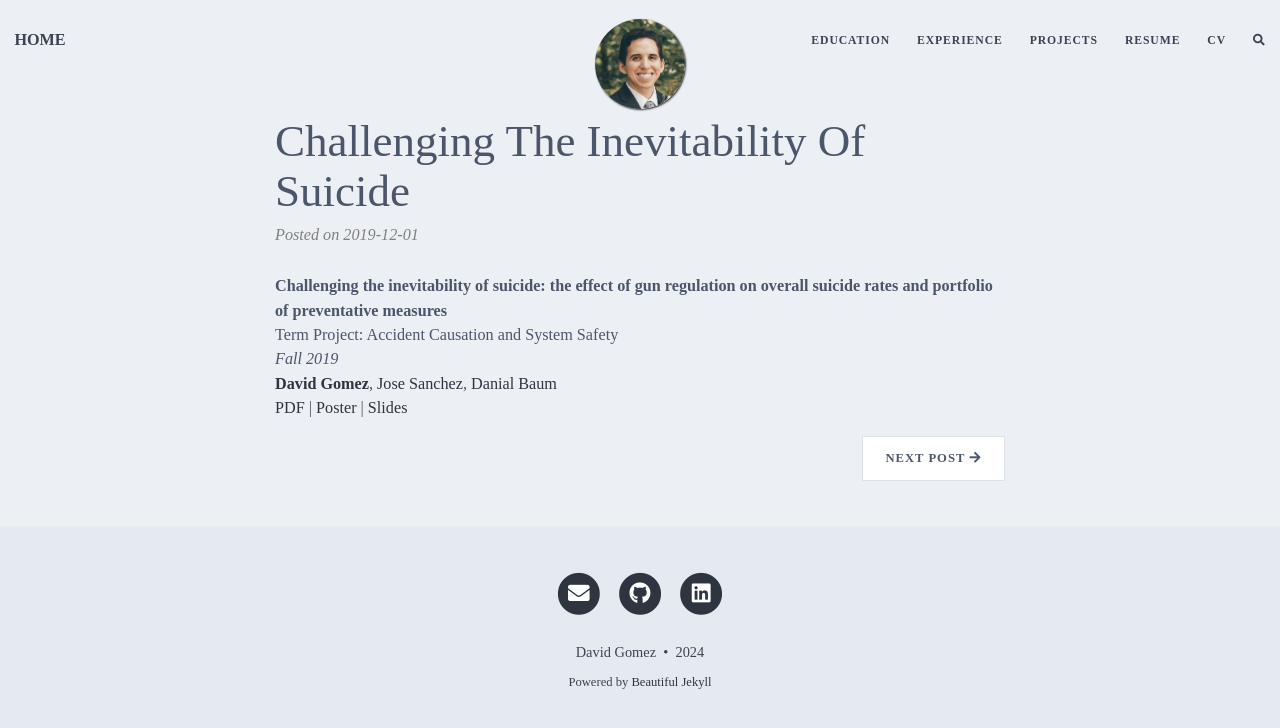
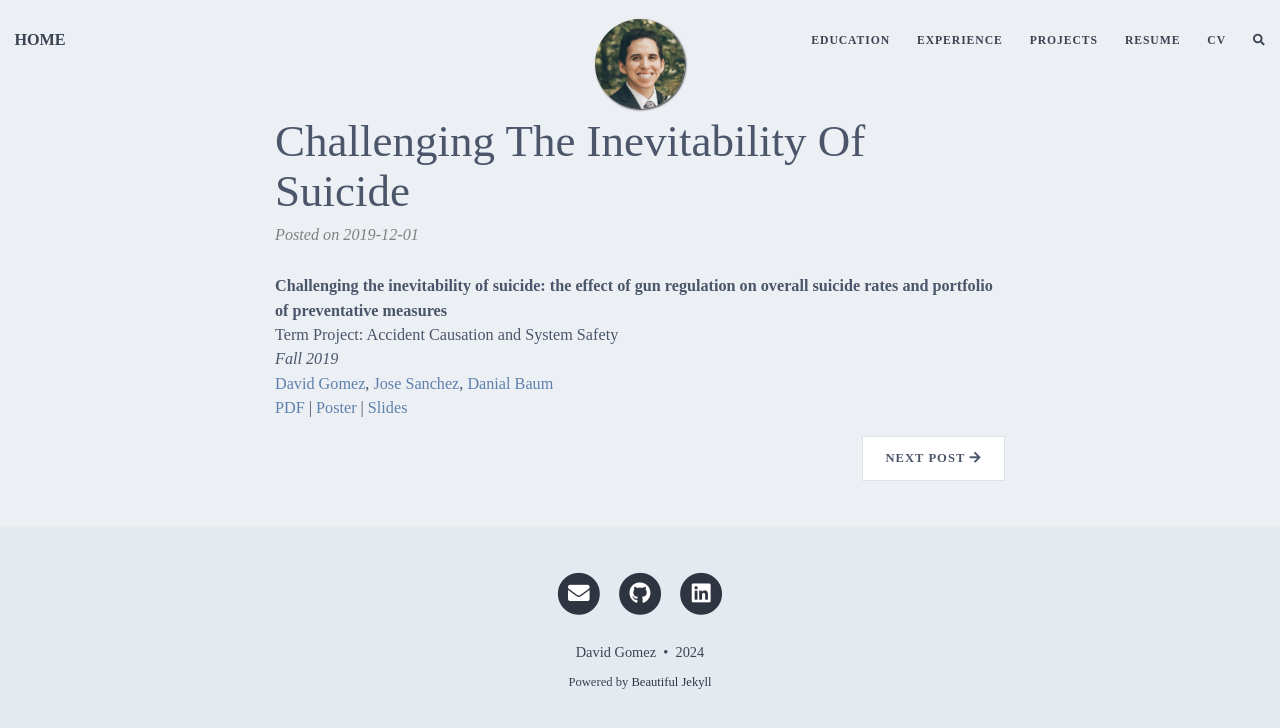
Before and after one commit to dbgomez94/dbgomez94.github.io, a Jekyll site: the page built from _posts/2019-12-01-challenging-the-inevitability-of-suicide.md, in a window 1280 px wide. Shown: the top 728 px of the page. Built offline with Jekyll 4.4.1, drawn with Linux system fonts in a browser that asks for light colours; nearby versions of some CDN libraries; comment, search, counter and statistics services are not loaded.

Commit message:
updating projects

```diff
--- a/_config.yml
+++ b/_config.yml
@@ -148,7 +148,7 @@ navbar-border-col:  "#E5E9F0"
 page-col:           "#ECEFF4"
 text-col:           "#4C566A"
 
-link-col:           "#2E3440"
+link-col:           "#5E81AC"
 hover-col:          "#5E81AC"
 
 footer-col:         "#E5E9F0"
--- a/_posts/2019-12-01-challenging-the-inevitability-of-suicide.md
+++ b/_posts/2019-12-01-challenging-the-inevitability-of-suicide.md
@@ -5,7 +5,7 @@ layout: post
 **Challenging the inevitability of suicide: the effect of gun regulation on overall suicide rates and portfolio of preventative measures** \
 Term Project: Accident Causation and System Safety \
 *Fall 2019* \
-[**David Gomez**](https://dbgomez94.github.io/),
+[David Gomez](https://dbgomez94.github.io/),
 [Jose Sanchez](https://www.linkedin.com/in/jose-c-sanchez/),
 [Danial Baum](https://www.linkedin.com/in/daniel-baum-ae/)
 \
```
